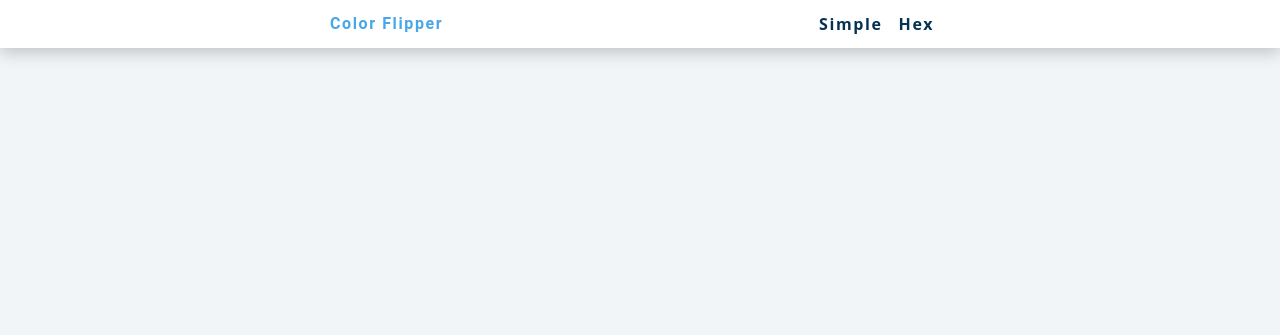
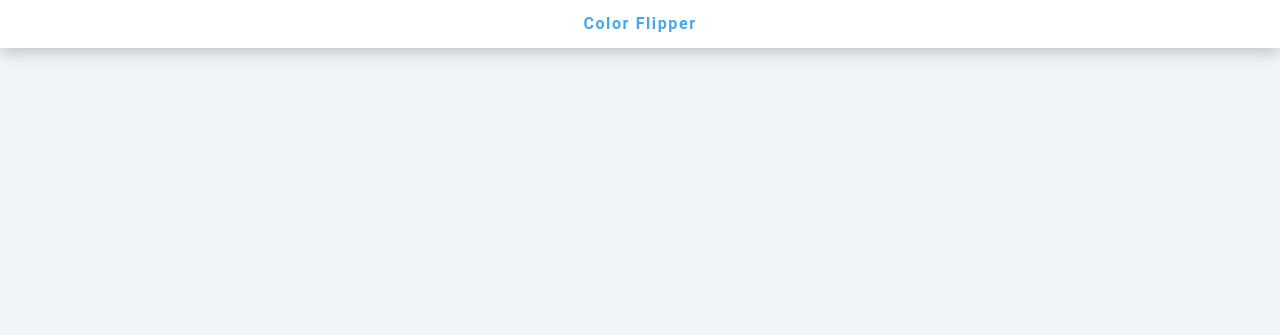
Before and after one commit to Swati-Malvi/JS-project, a plain HTML site: page index.html in a window 1280 px wide. Shown: the top 335 px of the page. Drawn offline with Linux system fonts and the light colour scheme.

Commit message:
submitted

```diff
--- a/index.css
+++ b/index.css
@@ -156,7 +156,7 @@ nav {
   margin: 0 auto;
   display: flex;
   align-items: center;
-  justify-content: space-between;
+  justify-content: center;
 }
 .nav-center h4 {
   margin-bottom: 0;
--- a/index.html
+++ b/index.html
@@ -11,15 +11,6 @@
   <nav>
     <div class="nav-center">
       <h4>Color Flipper</h4>
-
-      <ul class="nav-links">
-        <li>
-          <a href="index.html">Simple</a>
-        </li>
-        <li>
-          <a href="hex.html">hex</a>
-        </li>
-      </ul>
     </div>
   </nav>
   <main>
```
Also changed, not shown: hex.js (deleted, +0 -16 lines), hex.html (deleted).
